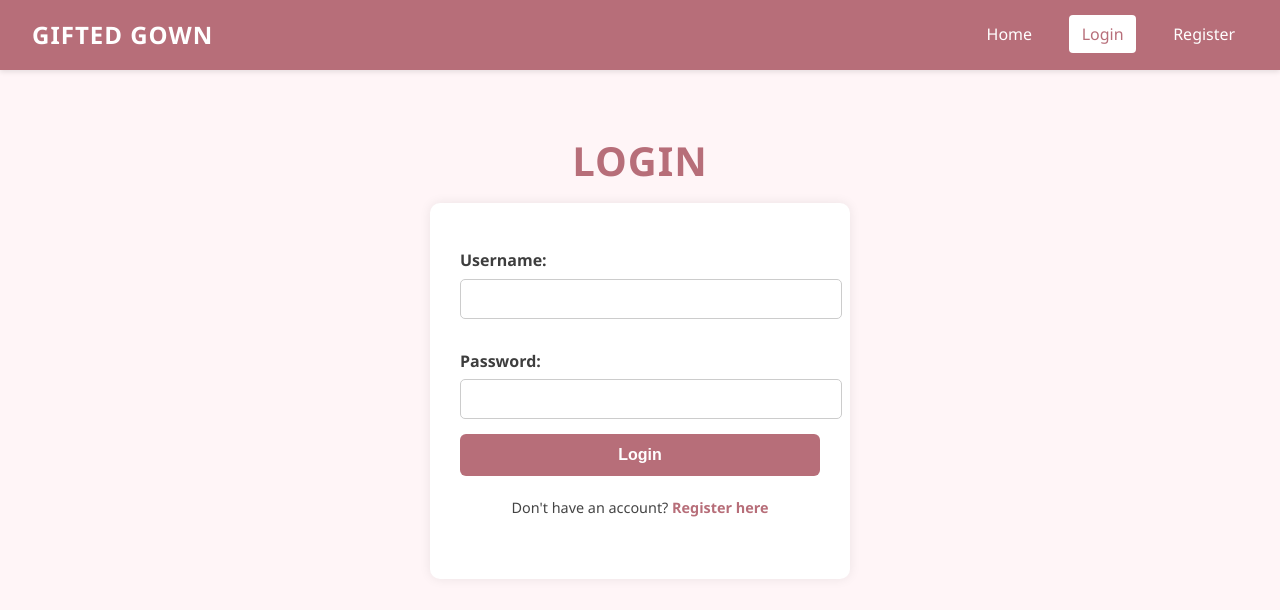
After one commit to hdbrazier/SDEV220FP, a Flask app: page /login in a window 1280 px wide. The commit adds this page. Shown: the top 610 px of the page. Run offline with Flask 3, Linux system fonts and the light colour scheme; some libraries are stand-ins or nearby versions.

Commit message:
Added login and register pages.
Added a navbar to the user page.

Used Mo's styling for the navbar and login/register pages.

As soon as Angela puts the updated db file in the
repo and y'all import it, we should be able to create accounts.

Next week I'll need to add the ability to become
an admin.

```diff
--- a/app.py
+++ b/app.py
@@ -1,13 +1,17 @@
-from flask import Flask, render_template, request, redirect, url_for, jsonify
+from flask import Flask, render_template, request, redirect, url_for, jsonify, flash, session
 import psycopg2
 from database.pipeline import get_all_appointments
 from dotenv import load_dotenv
 import os
+from flask_bcrypt import Bcrypt
+from datetime import datetime
 
 load_dotenv()
 
 
 app = Flask(__name__)
+app.secret_key = os.getenv("SECRET_KEY", "dev_key_for_testing")
+bcrypt = Bcrypt(app)
 
 # Database connection setup
 conn = psycopg2.connect(
@@ -148,5 +152,73 @@ def update_appointment(appointment_id):
 def thank_you():
     return render_template('thank_you.html')
 
+@app.route('/register', methods=['GET', 'POST'])
+def register():
+    if request.method == 'POST':
+        username = request.form['email']
+        password = request.form['password']
+
+        # Check if user already exists
+        cur.execute("SELECT * FROM users WHERE username = %s", (username,))
+        if cur.fetchone() is not None:
+            flash('Username already registered. Please log in.', 'error')
+            return redirect(url_for('login'))
+
+        # Hash password
+        password_hash = bcrypt.generate_password_hash(password).decode('utf-8')
+
+        # Insert new user
+        try:
+            cur.execute("""
+                INSERT INTO users (username, password_hash, role, created_at)
+                VALUES (%s, %s, %s, %s)
+            """, (username, password_hash, 'user', datetime.now()))
+            conn.commit()
+
+            flash('Registration successful! Please log in.', 'success')
+            return redirect(url_for('login'))
+        except Exception as e:
+            conn.rollback()
+            flash(f'Registration failed: {str(e)}', 'error')
+
+    # GET request - render the registration form
+    return render_template('register.html')
+
+@app.route('/login', methods=['GET', 'POST'])
+def login():
+    if request.method == 'POST':
+        username = request.form['email']
+        password = request.form['password']
+
+        # Check if user exists and password is correct
+        cur.execute("SELECT id, username, password_hash, role FROM users WHERE username = %s", (username,))
+        user = cur.fetchone()
+
+        if user and bcrypt.check_password_hash(user[2], password):
+            # Store user info in session
+            session['user_id'] = user[0]
+            session['username'] = user[1]
+            session['role'] = user[3]
+
+            flash('Login successful!', 'success')
+
+            # Redirect to admin page if admin, otherwise to user page
+            if user[3] == 'admin':
+                return redirect(url_for('admin'))
+            else:
+                return redirect(url_for('index'))
+        else:
+            flash('Invalid username or password', 'error')
+
+    # GET request - render the login form
+    return render_template('login.html')
+
+@app.route('/logout')
+def logout():
+    # Clear session data
+    session.clear()
+    flash('You have been logged out', 'info')
+    return redirect(url_for('index'))
+
 if __name__ == '__main__':
     app.run(debug=True)
--- a/static/css/styles.css
+++ b/static/css/styles.css
@@ -3,8 +3,62 @@ body {
     background-color: #fff5f7;
     color: #333;
     margin: 0;
-    padding: 40px;
+    padding: 0;
     line-height: 1.6;
+}
+
+/* Navbar Styles */
+.navbar {
+    background-color: #b76e79;
+    color: white;
+    display: flex;
+    justify-content: space-between;
+    align-items: center;
+    padding: 1rem 2rem;
+    box-shadow: 0 2px 5px rgba(0, 0, 0, 0.1);
+}
+
+.logo {
+    font-size: 1.5rem;
+    font-weight: bold;
+    text-transform: uppercase;
+    letter-spacing: 1px;
+}
+
+.nav-links {
+    display: flex;
+    list-style: none;
+    margin: 0;
+    padding: 0;
+}
+
+.nav-links li {
+    margin-left: 1.5rem;
+}
+
+.nav-links a {
+    color: white;
+    text-decoration: none;
+    font-weight: 500;
+    padding: 0.5rem 0.8rem;
+    border-radius: 4px;
+    transition: background-color 0.3s;
+}
+
+.nav-links a:hover {
+    background-color: rgba(255, 255, 255, 0.2);
+}
+
+.nav-links a.active {
+    background-color: white;
+    color: #b76e79;
+}
+
+/* Content Styles */
+.content {
+    padding: 2rem;
+    max-width: 1200px;
+    margin: 0 auto;
     text-align: center;
 }
 
@@ -22,6 +76,7 @@ p {
     color: #444;
 }
 
+/* Form Styles */
 form {
     background-color: #ffffff;
     max-width: 450px;
@@ -30,6 +85,10 @@ form {
     border-radius: 10px;
     box-shadow: 0 0 12px rgba(0, 0, 0, 0.08);
     text-align: left;
+}
+
+.auth-form {
+    max-width: 360px;
 }
 
 label {
@@ -61,14 +120,13 @@ button {
     font-size: 16px;
     font-weight: bold;
     cursor: pointer;
+    transition: all 0.2s ease-in-out;
 }
 
 button:hover {
     background-color: #9e5b67;
     transform: scale(1.02);
-    transition: all 0.2s ease-in-out;
 }
-
 
 .button {
     display: inline-block;
@@ -88,10 +146,73 @@ button:hover {
     transform: scale(1.03);
 }
 
+/* Form footer links */
+.form-footer {
+    text-align: center;
+    margin-top: 20px;
+    font-size: 0.9em;
+}
+
+.form-footer a {
+    color: #b76e79;
+    text-decoration: none;
+    font-weight: bold;
+}
+
+.form-footer a:hover {
+    text-decoration: underline;
+}
+
+/* Flash Messages */
+.flash-messages {
+    max-width: 450px;
+    margin: 1rem auto;
+}
+
+.flash-message {
+    padding: 0.75rem 1rem;
+    margin-bottom: 1rem;
+    border-radius: 4px;
+    font-weight: 500;
+}
+
+.flash-message.error {
+    background-color: #f8d7da;
+    color: #721c24;
+    border: 1px solid #f5c6cb;
+}
+
+.flash-message.success {
+    background-color: #d4edda;
+    color: #155724;
+    border: 1px solid #c3e6cb;
+}
+
+.flash-message.info {
+    background-color: #d1ecf1;
+    color: #0c5460;
+    border: 1px solid #bee5eb;
+}
+
+/* Responsive Styles */
+@media (max-width: 768px) {
+    .navbar {
+        flex-direction: column;
+        padding: 1rem;
+    }
+
+    .nav-links {
+        margin-top: 1rem;
+    }
+
+    .nav-links li {
+        margin: 0 0.5rem;
+    }
+}
 
 @media (max-width: 600px) {
-    body {
-        padding: 20px;
+    .content {
+        padding: 1rem;
     }
 
     form {
--- /dev/null
+++ b/templates/login.html
@@ -0,0 +1,46 @@
+<!DOCTYPE html>
+<html lang="en">
+<head>
+    <meta charset="UTF-8">
+    <meta name="viewport" content="width=device-width, initial-scale=1.0">
+    <title>Login - Gifted Gown</title>
+    <link rel="stylesheet" href="{{ url_for('static', filename='css/styles.css') }}">
+</head>
+<body>
+    <nav class="navbar">
+        <div class="logo">Gifted Gown</div>
+        <ul class="nav-links">
+            <li><a href="{{ url_for('index') }}">Home</a></li>
+            <li><a href="{{ url_for('login') }}" class="active">Login</a></li>
+            <li><a href="{{ url_for('register') }}">Register</a></li>
+        </ul>
+    </nav>
+
+    <div class="content">
+        <h1>Login</h1>
+
+        {% with messages = get_flashed_messages(with_categories=true) %}
+            {% if messages %}
+                <div class="flash-messages">
+                    {% for category, message in messages %}
+                        <div class="flash-message {{ category }}">{{ message }}</div>
+                    {% endfor %}
+                </div>
+            {% endif %}
+        {% endwith %}
+
+        <form action="{{ url_for('login') }}" method="post" class="auth-form">
+            <div>
+                <label for="email">Username:</label>
+                <input type="text" id="email" name="email" required>
+            </div>
+            <div>
+                <label for="password">Password:</label>
+                <input type="password" id="password" name="password" required>
+            </div>
+            <button type="submit">Login</button>
+            <p class="form-footer">Don't have an account? <a href="{{ url_for('register') }}">Register here</a></p>
+        </form>
+    </div>
+</body>
+</html>
```
Also changed, not shown: templates/register.html (added, +51 -0 lines), templates/user.html (+10 -0 lines).
